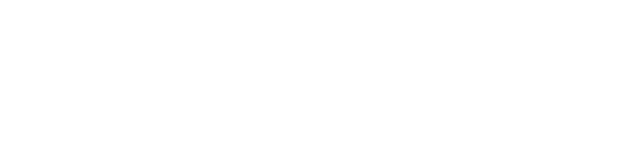
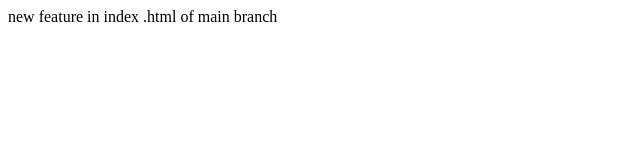
Before and after one commit to Prashantbhati7/project2, a plain HTML site: page index.html in a window 1280 px wide. Shown: the whole page, without its empty margins (0-640 px from the left). Drawn offline with Linux system fonts and the light colour scheme.

Commit message:
added new html feature

```diff
--- a/index.html
+++ b/index.html
@@ -6,6 +6,6 @@
     <title>Document</title>
 </head>
 <body>
-
+    new feature in index .html of main branch
 </body>
 </html>
```
